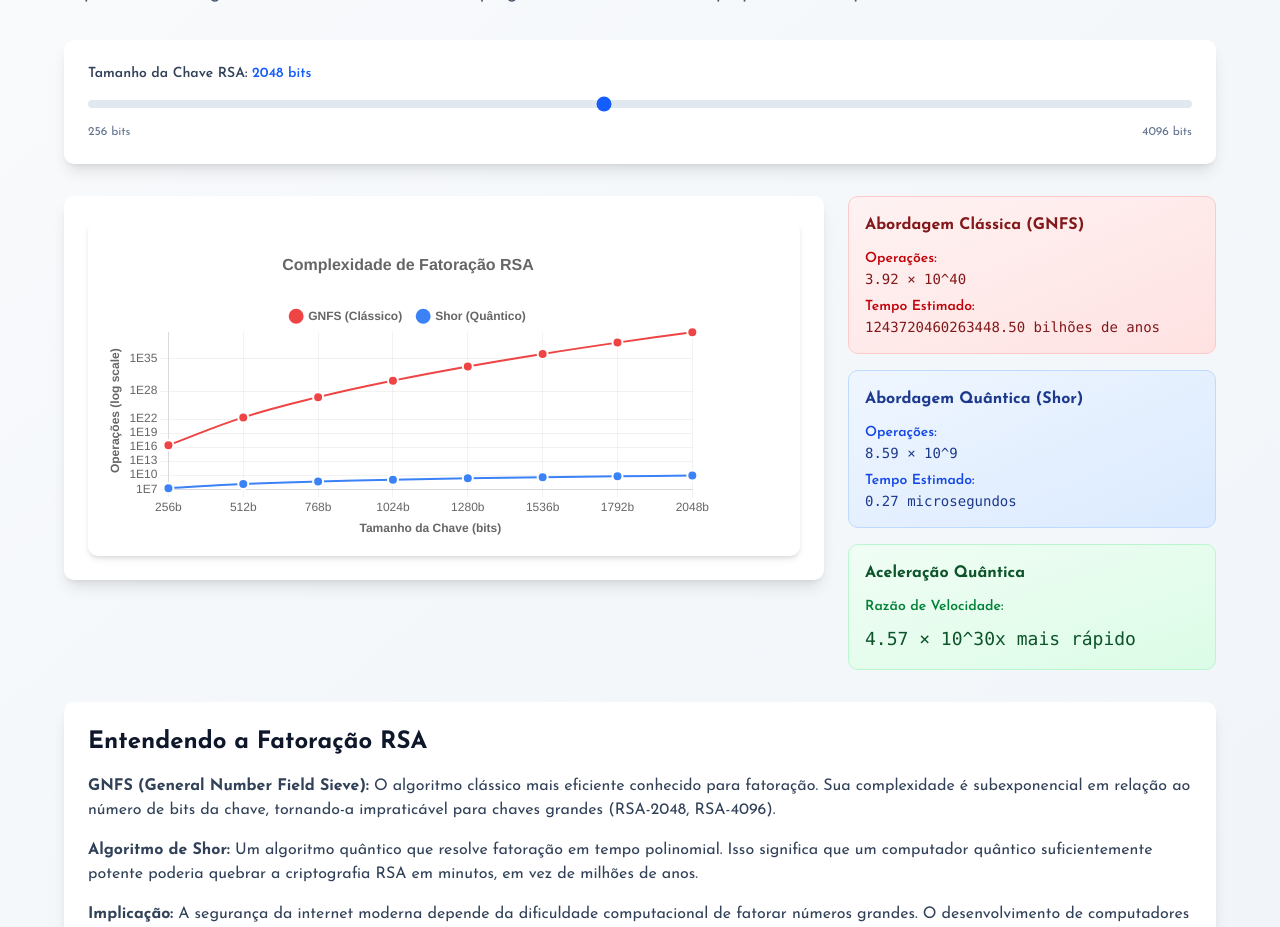
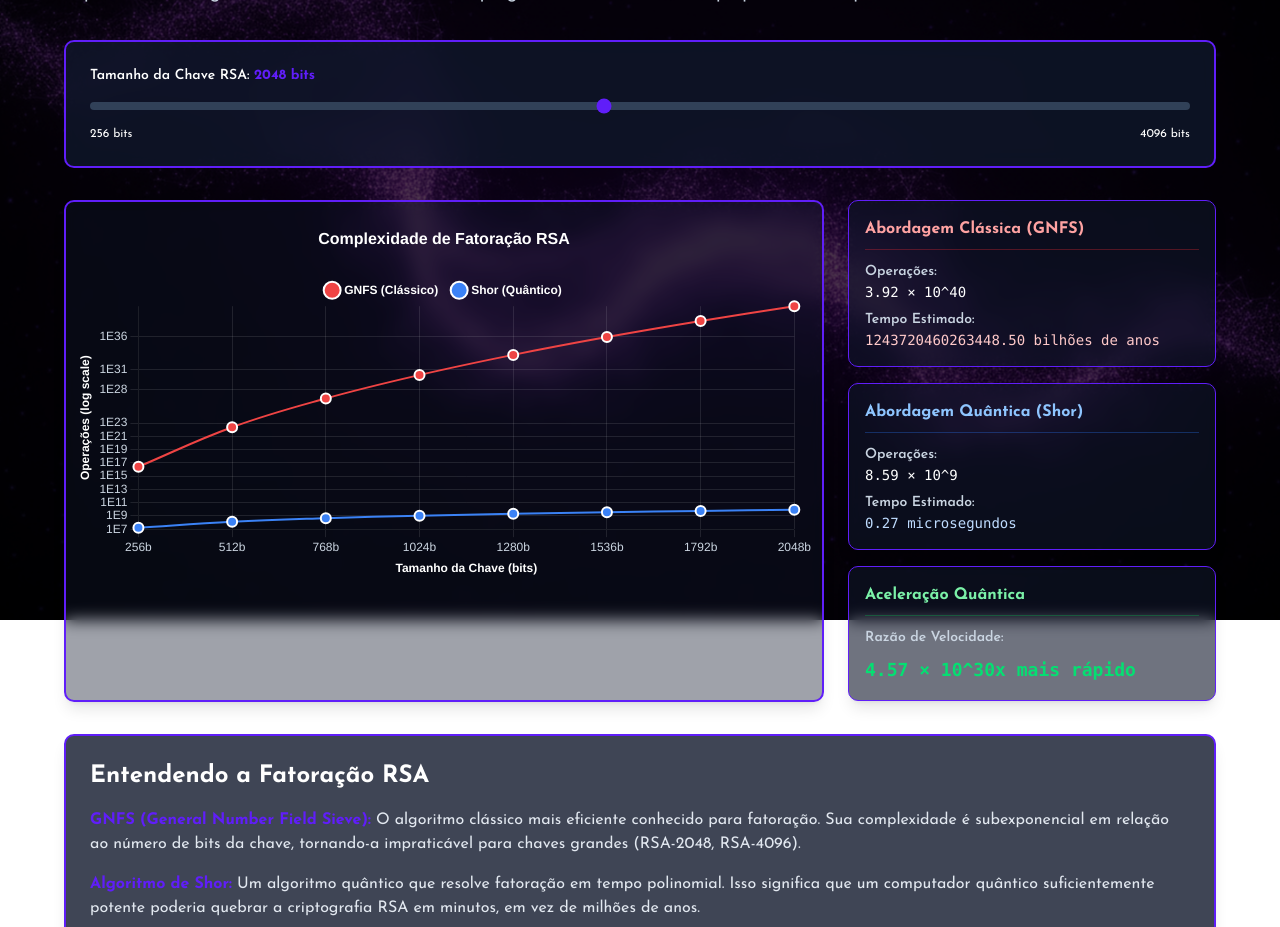
Before and after one commit to Benzo171/Projeto-de-escalabilidade-quantica-react, a React (Vite) app: page /rsa in a window 1280 px wide. Shown: the part 180-1107 px from the top of the page. Built offline with nearby package versions, Linux system fonts and the light colour scheme.

Commit message:
feat(database)
alterações no desing do database search

```diff
--- a/src/components/common/DynamicComplexityChart.jsx
+++ b/src/components/common/DynamicComplexityChart.jsx
@@ -87,6 +87,7 @@ export default function DynamicComplexityChart({
       legend: {
         position: 'top',
         labels: {
+          color: '#ffffff', // Cor do texto da legenda
           font: { size: 12, weight: 'bold' },
           padding: 15,
           usePointStyle: true,
@@ -95,15 +96,18 @@ export default function DynamicComplexityChart({
       title: {
         display: true,
         text: title,
+        color: '#ffffff', // Cor do título do gráfico
         font: { size: 16, weight: 'bold' },
         padding: 20,
       },
       tooltip: {
-        backgroundColor: 'rgba(0, 0, 0, 0.8)',
+        backgroundColor: 'rgba(15, 23, 42, 0.9)', // Fundo escuro (Slate 900)
+        titleColor: '#ffffff', // Cor do título do tooltip
+        bodyColor: '#e2e8f0', // Cor do texto do corpo (Slate 200)
         padding: 12,
         titleFont: { size: 13, weight: 'bold' },
         bodyFont: { size: 12 },
-        borderColor: 'rgba(255, 255, 255, 0.2)',
+        borderColor: 'rgba(96, 30, 249, 0.3)', // Borda roxa sutil no tooltip
         borderWidth: 1,
         callbacks: {
           label: (context) => {
@@ -127,10 +131,14 @@ export default function DynamicComplexityChart({
         title: {
           display: true,
           text: xAxisLabel,
+          color: '#ffffff', // Cor do título do eixo X
           font: { size: 12, weight: 'bold' },
         },
+        ticks: {
+          color: '#cbd5e1', // Cor dos números do eixo X (Slate 300)
+        },
         grid: {
-          color: 'rgba(0, 0, 0, 0.05)',
+          color: 'rgba(255, 255, 255, 0.1)', // Linhas de grade brancas transparentes
         },
       },
       y: {
@@ -138,17 +146,22 @@ export default function DynamicComplexityChart({
         title: {
           display: true,
           text: yAxisLabel,
+          color: '#ffffff', // Cor do título do eixo Y
           font: { size: 12, weight: 'bold' },
         },
+        ticks: {
+          color: '#cbd5e1', // Cor dos números do eixo Y (Slate 300)
+        },
         grid: {
-          color: 'rgba(0, 0, 0, 0.05)',
+          color: 'rgba(255, 255, 255, 0.1)', // Linhas de grade brancas transparentes
         },
       },
     },
   };
 
   return (
-    <div className="w-full h-full bg-white rounded-lg shadow-md p-4">
+    // Removi bg-[] e coloquei bg-transparent para usar o fundo do card pai
+    <div className="w-full h-full bg-transparent rounded-lg p-2">
       <Line data={data} options={options} />
     </div>
   );
--- a/src/pages/DatabaseSearch.jsx
+++ b/src/pages/DatabaseSearch.jsx
@@ -45,7 +45,7 @@ export default function DatabaseSearch() {
         {/* Header */}
         <div className="mb-8">
           <h1 className="text-4xl font-bold text-slate-900 mb-2">
-            Busca em Banco de Dados: Clássico vs Quântico
+            Busca em Banco de Dados
           </h1>
           <p className="text-lg text-slate-600">
             Descubra como o algoritmo de Grover oferece uma aceleração quadrática em buscas
--- a/src/pages/RSAFactorization.jsx
+++ b/src/pages/RSAFactorization.jsx
@@ -36,26 +36,29 @@ export default function RSAFactorization() {
   const classicalYears = useMemo(() => estimateTimeInYears(classicalOps), [classicalOps]);
   const quantumYears = useMemo(() => estimateTimeInYears(quantumOps), [quantumOps]);
 
+  // Estilo comum para os cards de resultado (Fundo cinza-azulado transparente + Borda 3px Roxa)
+  const cardStyle = "p-4 bg-slate-900/60 backdrop-blur-sm border-[1px] border-[#601EF9] rounded-lg shadow-lg";
+
   return (
-    <div className="min-h-screen bg-gradient-to-br from-slate-50 to-slate-100 py-8 px-4 sm:px-6 lg:px-8">
+    <div className="min-h-screen bg- py-8 px-4 sm:px-6 lg:px-8">
       <div className="max-w-6xl mx-auto">
         {/* Header */}
         <div className="mb-8">
-          <h1 className="text-4xl font-bold text-slate-900 mb-2">
-            Fatoração RSA: Clássico vs Quântico
+          <h1 className="text-4xl font-bold mb-2 text-white">
+            Fatoração RSA:
           </h1>
-          <p className="text-lg text-slate-600">
+          <p className="text-lg text-slate-300">
             Explore como o algoritmo de Shor revoluciona a criptografia ao resolver em tempo polinomial
             o que levaria eras com métodos clássicos.
           </p>
         </div>
 
         {/* Slider Control */}
-        <div className="mb-8 p-6 bg-white shadow-lg rounded-lg">
+        <div className="mb-8 p-6 bg-slate-900/80 border-[#601EF9] rounded-lg border-[2px] backdrop-blur-md">
           <div className="space-y-4">
             <div>
-              <label className="block text-sm font-semibold text-slate-700 mb-2">
-                Tamanho da Chave RSA: <span className="text-blue-600">{bitsL} bits</span>
+              <label className="block text-sm font-semibold text-white mb-2">
+                Tamanho da Chave RSA: <span className="text-[#601EF9] font-bold">{bitsL} bits</span>
               </label>
               <input
                 type="range"
@@ -64,9 +67,9 @@ export default function RSAFactorization() {
                 step="256"
                 value={bitsL}
                 onChange={(e) => setBitsL(parseInt(e.target.value))}
-                className="w-full h-2 bg-slate-200 rounded-lg appearance-none cursor-pointer accent-blue-600"
+                className="w-full h-2 bg-slate-700 rounded-lg appearance-none cursor-pointer accent-[#601EF9]"
               />
-              <div className="flex justify-between text-xs text-slate-500 mt-2">
+              <div className="flex text-white justify-between text-xs text-slate-400 mt-2">
                 <span>256 bits</span>
                 <span>4096 bits</span>
               </div>
@@ -78,7 +81,7 @@ export default function RSAFactorization() {
         <div className="grid grid-cols-1 lg:grid-cols-3 gap-6 mb-8">
           {/* Chart */}
           <div className="lg:col-span-2">
-            <div className="bg-white rounded-lg shadow-lg p-6 h-96">
+            <div className="bg-slate-900/40 border-[2px] border-[#601EF9] rounded-lg shadow-lg p- h-125.5 backdrop-blur-sm">
               <DynamicComplexityChart
                 allLabels={allChartData.labels.map((l) => `${l}b`)}
                 allClassicalData={allChartData.classicalData}
@@ -96,19 +99,20 @@ export default function RSAFactorization() {
 
           {/* Results Panel */}
           <div className="space-y-4">
+
             {/* Classical Results */}
-            <div className="p-4 bg-gradient-to-br from-red-50 to-red-100 border border-red-200 rounded-lg">
-              <h3 className="font-bold text-red-900 mb-3">Abordagem Clássica (GNFS)</h3>
+            <div className={cardStyle}>
+              <h3 className="font-bold text-red-300 mb-3 border-b border-red-500/30 pb-2">Abordagem Clássica (GNFS)</h3>
               <div className="space-y-2 text-sm">
                 <div>
-                  <p className="text-red-700 font-semibold">Operações:</p>
-                  <p className="text-red-900 font-mono break-all">
+                  <p className="text-slate-300 font-semibold">Operações:</p>
+                  <p className="text-white font-mono break-all text-xs sm:text-sm">
                     {formatScientific(classicalOps)}
                   </p>
                 </div>
                 <div>
-                  <p className="text-red-700 font-semibold">Tempo Estimado:</p>
-                  <p className="text-red-900 font-mono">
+                  <p className="text-slate-300 font-semibold">Tempo Estimado:</p>
+                  <p className="text-red-200 font-mono">
                     {classicalYears > 1e9
                       ? `${(classicalYears / 1e9).toFixed(2)} bilhões de anos`
                       : classicalYears > 1e6
@@ -120,18 +124,18 @@ export default function RSAFactorization() {
             </div>
 
             {/* Quantum Results */}
-            <div className="p-4 bg-gradient-to-br from-blue-50 to-blue-100 border border-blue-200 rounded-lg">
-              <h3 className="font-bold text-blue-900 mb-3">Abordagem Quântica (Shor)</h3>
+            <div className={cardStyle}>
+              <h3 className="font-bold text-blue-300 mb-3 border-b border-blue-500/30 pb-2">Abordagem Quântica (Shor)</h3>
               <div className="space-y-2 text-sm">
                 <div>
-                  <p className="text-blue-700 font-semibold">Operações:</p>
-                  <p className="text-blue-900 font-mono break-all">
+                  <p className="text-slate-300 font-semibold">Operações:</p>
+                  <p className="text-white font-mono break-all text-xs sm:text-sm">
                     {formatScientific(quantumOps)}
                   </p>
                 </div>
                 <div>
-                  <p className="text-blue-700 font-semibold">Tempo Estimado:</p>
-                  <p className="text-blue-900 font-mono">
+                  <p className="text-slate-300 font-semibold">Tempo Estimado:</p>
+                  <p className="text-blue-200 font-mono">
                     {quantumYears < 0.001
                       ? `${(quantumYears * 1e6).toFixed(2)} microsegundos`
                       : quantumYears < 1
@@ -143,11 +147,11 @@ export default function RSAFactorization() {
             </div>
 
             {/* Speedup */}
-            <div className="p-4 bg-gradient-to-br from-green-50 to-green-100 border border-green-200 rounded-lg">
-              <h3 className="font-bold text-green-900 mb-3">Aceleração Quântica</h3>
+            <div className={cardStyle}>
+              <h3 className="font-bold text-green-300 mb-3 border-b border-green-500/30 pb-2">Aceleração Quântica</h3>
               <div className="space-y-2 text-sm">
-                <p className="text-green-700 font-semibold">Razão de Velocidade:</p>
-                <p className="text-green-900 font-mono text-lg">
+                <p className="text-slate-300 font-semibold">Razão de Velocidade:</p>
+                <p className="text-green-400 font-mono text-lg font-bold">
                   {formatScientific(classicalOps / quantumOps)}x mais rápido
                 </p>
               </div>
@@ -156,24 +160,23 @@ export default function RSAFactorization() {
         </div>
 
         {/* Explanation */}
-        <div className="p-6 bg-white shadow-lg rounded-lg">
-          <h2 className="text-2xl font-bold text-slate-900 mb-4">Entendendo a Fatoração RSA</h2>
-          <div className="space-y-4 text-slate-700">
+        <div className="p-6 bg-slate-900/80 border-[2px] border-[#601EF9] shadow-lg rounded-lg text-slate-200">
+          <h2 className="text-2xl font-bold text-white mb-4">Entendendo a Fatoração RSA</h2>
+          <div className="space-y-4">
             <p>
-              <strong>GNFS (General Number Field Sieve):</strong> O algoritmo clássico mais eficiente
+              <strong className="text-[#601EF9]">GNFS (General Number Field Sieve):</strong> O algoritmo clássico mais eficiente
               conhecido para fatoração. Sua complexidade é subexponencial em relação ao número de bits
               da chave, tornando-a impraticável para chaves grandes (RSA-2048, RSA-4096).
             </p>
             <p>
-              <strong>Algoritmo de Shor:</strong> Um algoritmo quântico que resolve fatoração em tempo
+              <strong className="text-[#601EF9]">Algoritmo de Shor:</strong> Um algoritmo quântico que resolve fatoração em tempo
               polinomial. Isso significa que um computador quântico suficientemente potente poderia
               quebrar a criptografia RSA em minutos, em vez de milhões de anos.
             </p>
             <p>
-              <strong>Implicação:</strong> A segurança da internet moderna depende da dificuldade
+              <strong className="text-[#601EF9]">Implicação:</strong> A segurança da internet moderna depende da dificuldade
               computacional de fatorar números grandes. O desenvolvimento de computadores quânticos
-              práticos tornaria a criptografia RSA obsoleta, motivando a pesquisa em criptografia
-              pós-quântica.
+              práticos tornaria a criptografia RSA obsoleta.
             </p>
           </div>
         </div>
```
